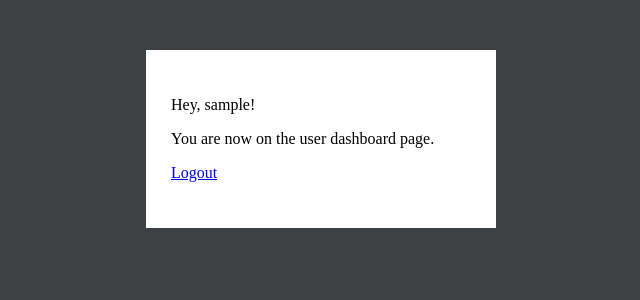
After one commit to Stevie-Rex/login_system2, a PHP site: page /dashboard.php in a window 1280 px wide. The commit adds this page. Shown: the top 300 px of the page, without its empty margins (319-959 px from the left). Run offline with PHP 8.4, Linux system fonts and the light colour scheme; the visitor is signed in with stand-in values (Sample User, id 1).

Commit message:
finished creating the project

```diff
--- /dev/null
+++ b/dashboard.php
@@ -0,0 +1,22 @@
+<?php
+include("auth_session.php");
+?>
+
+<!DOCTYPE html>
+<html lang="en">
+<head>
+    <meta charset="UTF-8">
+    <meta name="viewport" content="width=device-width, initial-scale=1.0">
+    <title>Dashboard</title>
+    <link  type="text/css" rel="stylesheet" href="css/style.css">
+</head>
+<body>
+
+    <div class="form">
+        <p>Hey, <?php echo $_SESSION['username']; ?>!</p>
+        <p>You are now on the user dashboard page.</p>
+        <p><a href="logout.php">Logout</a></p>
+    </div>
+
+</body>
+</html>
--- a/login.php
+++ b/login.php
@@ -18,7 +18,7 @@
         $password = stripslashes($_REQUEST['password']);
         $password = mysqli_real_escape_string($con, $password);
 
-        $query = "SELECT * FROM 'users' WHERE username = '$username' and password='".md5($password)."'";
+        $query = "SELECT * FROM `users` WHERE username = '$username' and password='".md5($password)."'";
         $result = mysqli_query($con, $query) or die(mysql_error());
 
         $rows = mysqli_num_rows($result);
```
Also changed, not shown: logout.php (added, +11 -0 lines).
